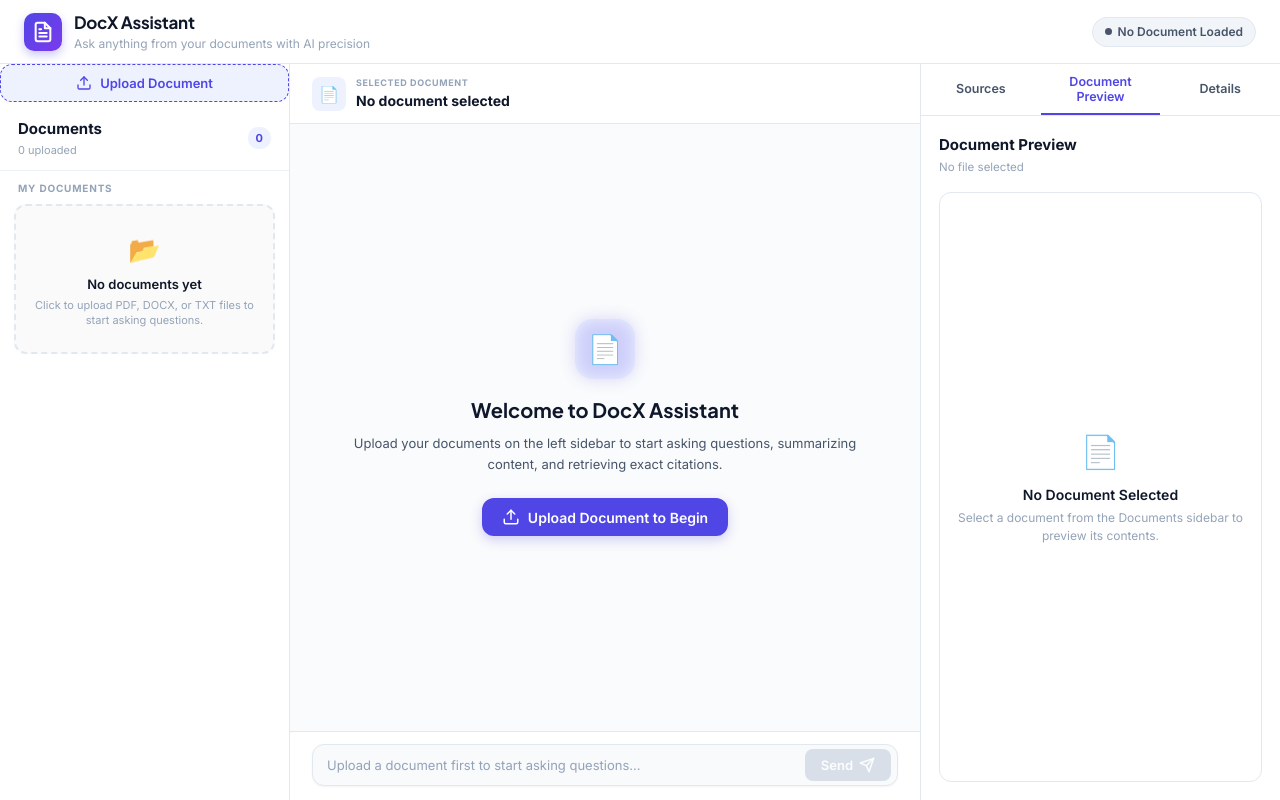
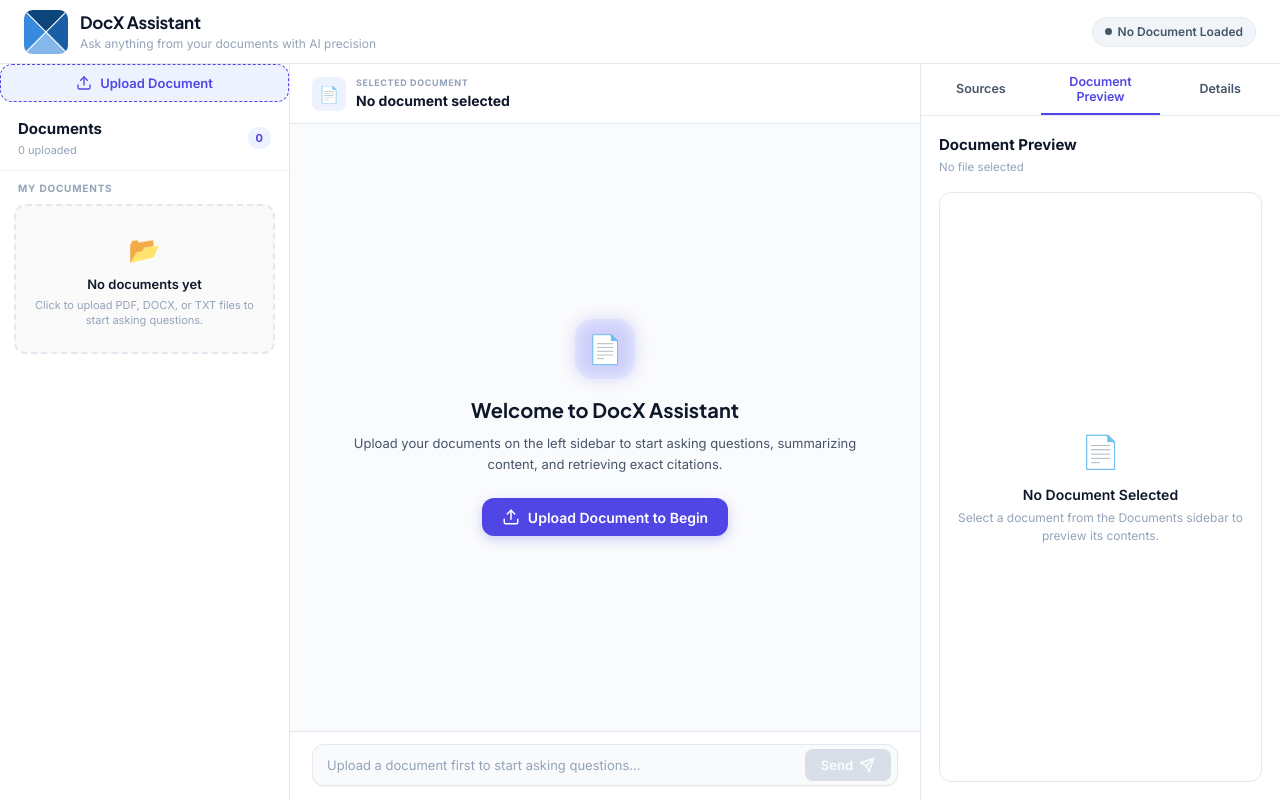
Before and after one commit to KanishkaSuresh-ai/CoE_Project, a React (Vite) app in the folder frontend/: page / in a window 1280 px wide. Built offline with nearby package versions, Linux system fonts and the light colour scheme.

Commit message:
Add DocX Assistant logo, favicon and update title

```diff
--- a/frontend/index.html
+++ b/frontend/index.html
@@ -3,7 +3,8 @@
   <head>
     <meta charset="UTF-8" />
     <meta name="viewport" content="width=device-width, initial-scale=1.0" />
-    <title>Document Q&A Assistant</title>
+    <title>DocX Assistant</title>
+    <link rel="icon" type="image/svg+xml" href="/logo.svg" />
     <link rel="preconnect" href="https://fonts.googleapis.com" />
     <link rel="preconnect" href="https://fonts.gstatic.com" crossorigin />
     <link
--- a/frontend/src/App.jsx
+++ b/frontend/src/App.jsx
@@ -233,15 +233,13 @@ function App() {
       {/* ================= TOP NAVBAR ================= */}
       <header className="app-navbar">
         <div className="navbar-brand">
-          <div className="brand-logo">
-            <svg width="22" height="22" viewBox="0 0 24 24" fill="none" stroke="currentColor" strokeWidth="2.2" strokeLinecap="round" strokeLinejoin="round">
-              <path d="M14 2H6a2 2 0 0 0-2 2v16a2 2 0 0 0 2 2h12a2 2 0 0 0 2-2V8z" />
-              <polyline points="14 2 14 8 20 8" />
-              <line x1="16" y1="13" x2="8" y2="13" />
-              <line x1="16" y1="17" x2="8" y2="17" />
-              <polyline points="10 9 9 9 8 9" />
-            </svg>
-          </div>
+  <img
+    src="/logo.svg"
+    alt="DocX Assistant"
+    width="44"
+    height="44"
+    className="brand-logo-img"
+  />
   <div>
     <div className="brand-title-row">
       <h1 className="brand-title">DocX Assistant</h1>
```
Also changed, not shown: frontend/public/logo.svg (added). Lines whose indentation alone changed are shown as unchanged.
